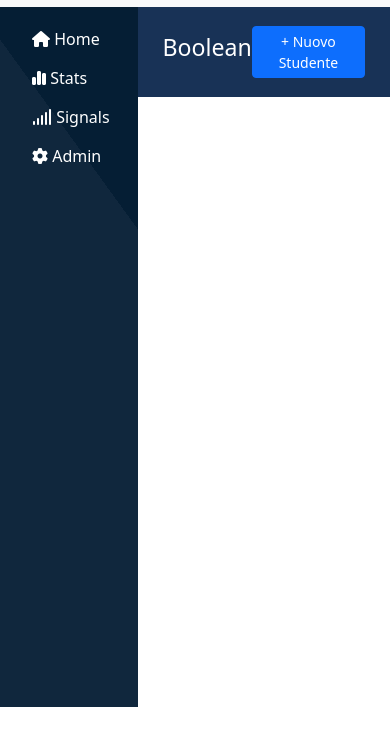
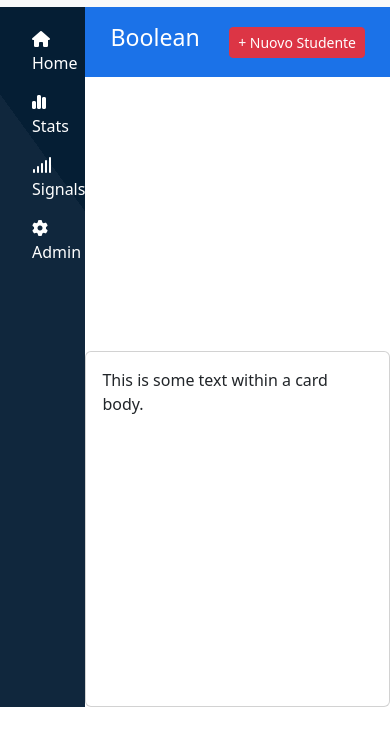
Before and after one commit to fabiomazzilli85/html-css-bootstrap-dashboard, a plain HTML site: page index.html in a window 390 px wide. Shown: the part 63-808 px from the top of the page. Drawn offline with nearby package versions, Linux system fonts and the light colour scheme.

Commit message:
Bug-Fix Sidebar e Header. OK.

```diff
--- a/app.css
+++ b/app.css
@@ -29,7 +29,7 @@ nav {
 
 @media (max-width: 768px) {
     .aside {
-        width: 150px
+        width: 130px
     }
 }
 
@@ -57,7 +57,7 @@ ul {
 }
 
 .introduction {
-    background-color: #183256;
+    background-color: #1B72E8;
     color: white;
     width: 100%;
     height: 140px;
@@ -68,7 +68,7 @@ ul {
 
 @media (max-width: 768px) {
     .introduction {
-        height: 90px;
+        height: 70px;
     }
 }
 
--- a/index.html
+++ b/index.html
@@ -35,7 +35,7 @@
                 </ul>
             </div>
 
-        <div class="d-flex flex-grow-1">
+            <div class="d-flex flex-grow-1 flex-wrap">
                 <div class="introduction">
                     <div class="introduction">
                         <div>
@@ -54,7 +54,7 @@
                         </div>
 
                         <div class="mr-btn-right">
-                        <button class="btn btn-primary btn-sm" type="button" data-bs-toggle="offcanvas" data-bs-target="#offcanvasRight" aria-controls="offcanvasRight">+ Nuovo Studente</button>
+                            <button class="btn btn-danger btn-sm" type="button" data-bs-toggle="offcanvas" data-bs-target="#offcanvasRight" aria-controls="offcanvasRight">+ Nuovo Studente</button>
 
                             <div class="offcanvas offcanvas-end" tabindex="-1" id="offcanvasRight" aria-labelledby="offcanvasRightLabel">
                                 <div class="offcanvas-header">
@@ -109,90 +109,14 @@
                         </div>
                     </div>
                 </div>
-            </div>
-        </div>
-
-
-
-<!--
-
-
-
-        <div class="dashboard app__body flex-grow-1 d-flex">
-            <div class="introduction">
-                <div>
-                    <h2 class="name-title h1">Boolean</h2>
-                    <div class="badge-mr">
-                        <span class="badge text-bg-dark">Piano Blaze</span>
-                        <span class="badge text-bg-warning">Piano Blaze</span>
-                        <span class="badge text-bg-danger">Boolean Mobile App</span>
-                        <span class="badge text-bg-success">Boolean Web App</span>
-                    </div>
-                </div>
-
-                <div>
-                    <p class="text-center fs-4">Studenti Onlie Negli Ultimi 30m Minuti</p>
-                    <p class="text-center fs-4">125</p>
-                </div>
-
-                <div class="mr-btn-right">
-                    <button class="btn btn-primary" type="button" data-bs-toggle="offcanvas" data-bs-target="#offcanvasRight" aria-controls="offcanvasRight">+ Nuovo Studente</button>
-
-                    <div class="offcanvas offcanvas-end" tabindex="-1" id="offcanvasRight" aria-labelledby="offcanvasRightLabel">
-                        <div class="offcanvas-header">
-                            <h5 class="offcanvas-title" id="offcanvasRightLabel">Offcanvas right</h5>
-                            <button type="button" class="btn-close" data-bs-dismiss="offcanvas" aria-label="Close"></button>
-                        </div>
-                        <div class="offcanvas-body">
-                            <form class="row gy-2 gx-3 align-items-center">
-                                <div class="col-auto">
-                                    <label class="visually-hidden" for="autoSizingInput">Nome</label>
-                                    <input type="text" class="form-control" id="autoSizingInput" placeholder="Qual è il tuo nome?">
-                                </div>
-                                <div class="col-auto">
-                                    <label class="visually-hidden" for="autoSizingInput">Cognome</label>
-                                    <input type="text" class="form-control" id="autoSizingInput" placeholder="Qual è il tuo cognome?">
-                                </div>
-                                <div class="col-auto">
-                                    <label class="visually-hidden" for="autoSizingInput">Nazionalità</label>
-                                    <input type="text" class="form-control" id="autoSizingInput" placeholder="Da quale paese provieni?">
-                                </div>
-
-
-                                <div class="col-auto">
-                                    <label class="visually-hidden" for="autoSizingSelect">Preference</label>
-                                    <select class="form-select" id="autoSizingSelect">
-                                        <option selected>Quale tra i seguenti linguaggi vuoi imparare?</option>
-                                        <option value="1">HTML</option>
-                                        <option value="2">CSS</option>
-                                        <option value="3">JavaScript</option>
-                                        <option value="4">Bootstrap</option>
-                                    </select>
-                                </div>
-                                <div class="col-auto">
-                                </div>
-                                <div class="input-group mb-3">
-                                    <label class="input-group-text" for="inputGroupFile01">Carica Foto Profilo</label>
-                                    <input type="file" class="form-control" id="inputGroupFile01">
-                                </div>
-                                <div class="form-check">
-                                    <input class="form-check-input" type="checkbox" id="autoSizingCheck">
-                                    <label class="form-check-label" for="autoSizingCheck">
-                                        Ricorda l'accesso
-                                    </label>
-                                </div>
-                                <div class="col-auto">
-                                    <button type="submit" class="btn btn-primary">Invia</button>
-                                    <button type="button" class="btn btn-danger">Resetta tutti i dati</button>
-                                </div>
-                            </form>
+                <div class="card">
+                    <div class="card-body">
+                      This is some text within a card body.
                     </div>
                   </div>
             </div>
         </div>
-        </div> -->
-
-
+    </div>
 </main>
 
 <script src="https://cdn.jsdelivr.net/npm/bootstrap@5.3.3/dist/js/bootstrap.bundle.min.js" integrity="sha384-YvpcrYf0tY3lHB60NNkmXc5s9fDVZLESaAA55NDzOxhy9GkcIdslK1eN7N6jIeHz" crossorigin="anonymous"></script>
```
Lines whose indentation alone changed are shown as unchanged.
